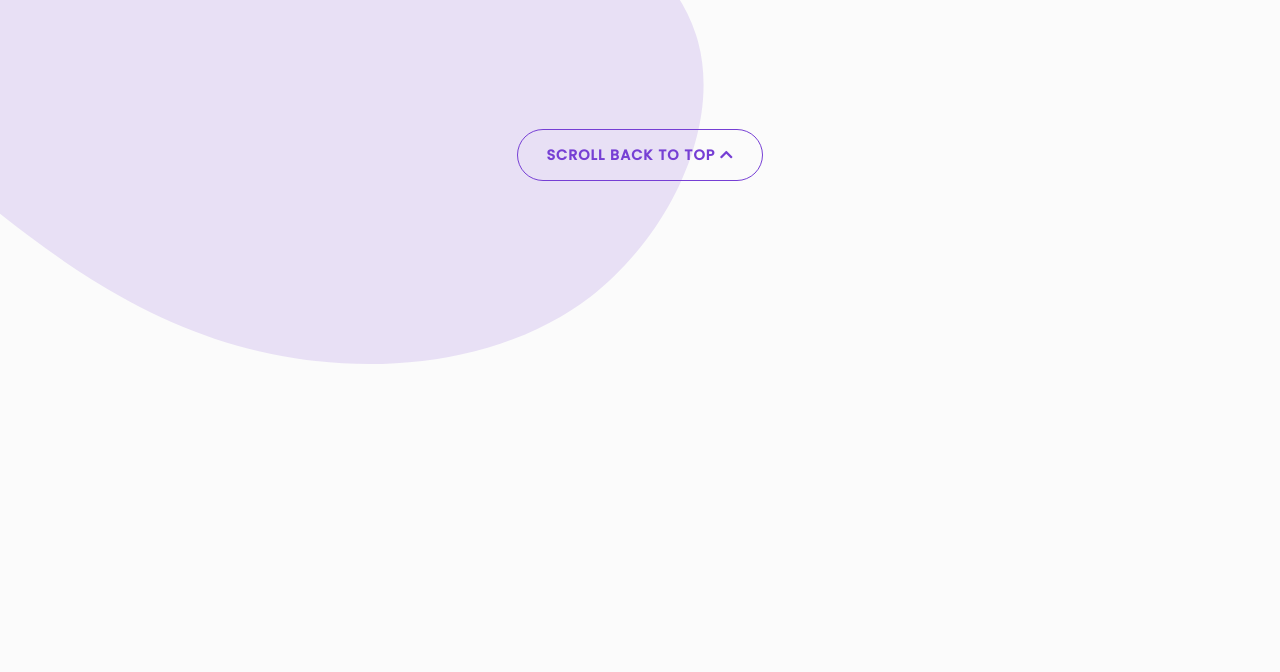
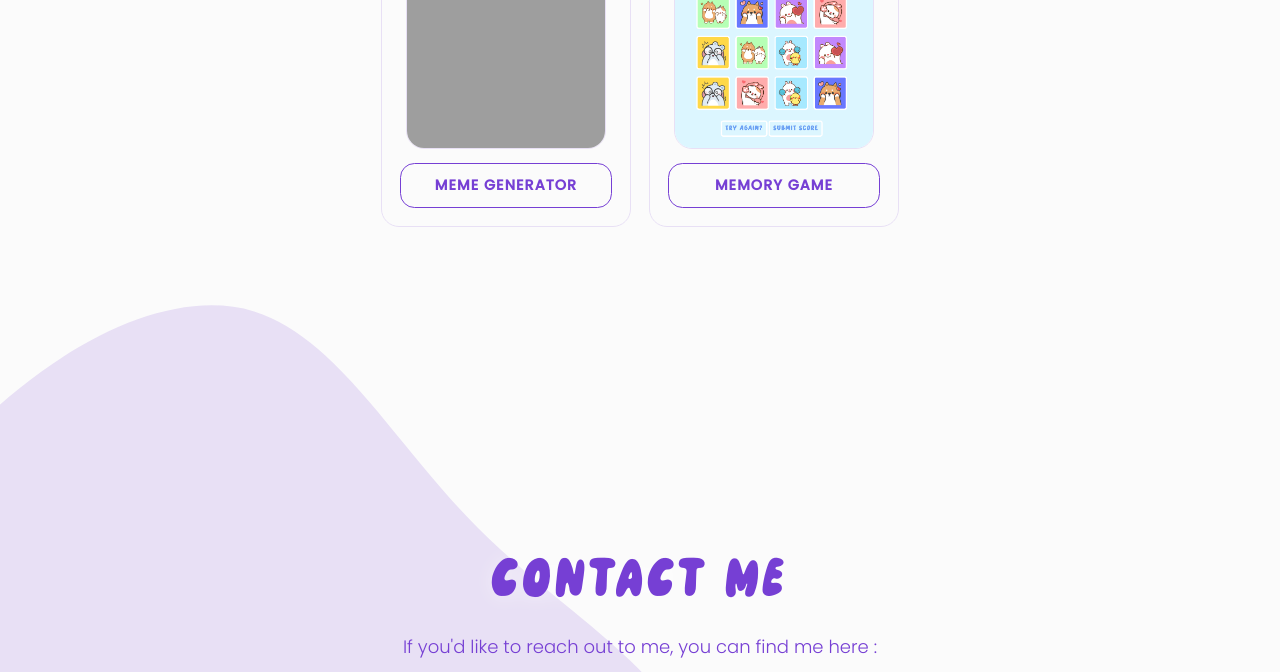
Before and after one commit to dia-nguyen/personal-website, a plain HTML site: page index.html in a window 1280 px wide. Shown: the part 1794-2466 px from the top of the page. Before the commit the page ends 2400 px from the top, so only its background shows below. Drawn offline with Linux system fonts and the light colour scheme; grey boxes are pictures that could not be loaded.

Commit message:
Added projects tab and function that generates projects

```diff
--- a/index.html
+++ b/index.html
@@ -18,6 +18,7 @@
     <ul>
       <li><a href="#hero">Home</a></li>
       <li><a href="#about">About</a></li>
+      <li><a href="#projects">Projects</a></li>
       <li><a href="#contact">Contact</a></li>
       <li class="moon-container">
         <span class="helper">click me <i class="fas fa-arrow-right"></i></span>
@@ -70,6 +71,15 @@
     <img src="./assets/pic.png" class="bio-pic" alt="picture of Diane and her cat">
   </section>
 
+  <section id="projects">
+    <div class="content">
+      <h2>Projects</h2>
+      <p>Here are some assignments Diane has worked on so far at Rithm School.</p>
+      <div class="projects-wrapper">
+      </div>
+    </div>
+  </section>
+
   <section id="contact">
     <svg style="left:-25%" class="blob float" viewBox="0 0 200 200" width="1200" height="1200"
       xmlns="http://www.w3.org/2000/svg">
--- a/main.css
+++ b/main.css
@@ -137,6 +137,7 @@ nav {
   font-size: 1.25em;
   position: fixed;
   width: 100%;
+  z-index: 5;
 }
 
 nav ul {
@@ -195,6 +196,98 @@ section p {
   margin: 1em;
 }
 
+#projects p {
+  text-align: center;
+}
+
+#projects .projects-wrapper {
+  display: flex;
+  flex-wrap: wrap;
+  align-items: center;
+  justify-content: center;
+  margin-top: 2em;
+}
+
+#projects .project {
+  border-radius: 1em;
+  border: 1px solid var(--accent);
+  padding: 1em;
+  width: 250px;
+  height: auto;
+  margin: 0.5em;
+}
+
+#projects .project .btn {
+  width: 100%;
+}
+
+#projects .project .img-preview {
+  position: relative;
+  width: 200px;
+  height: 200px;
+  border-radius: 1em;
+  display: block;
+  margin: auto;
+}
+
+#projects .project .img-preview::before,
+#projects .project .img-preview::after {
+  position: absolute;
+  width: 100%;
+  height: 100%;
+  top: 0;
+  right: 0;
+  left: 0;
+  bottom: 0;
+  color: var(--light);
+  transition: all 0.5s ease-in-out;
+  opacity: 0;
+}
+
+#projects .project .img-preview::before {
+  content: "";
+  background-color: var(--primary);
+  border-radius: 1em;
+  z-index: 1;
+}
+
+#projects .project .img-preview::after {
+  content: "\f00e";
+  display: flex;
+  font-weight: 900;
+  align-items: center;
+  justify-content: center;
+  z-index: 2;
+  font-family: "Font Awesome 5 Free";
+  font-size: 2em;
+  -webkit-font-smoothing: antialiased;
+  font-style: normal;
+  font-variant: normal;
+  text-rendering: auto;
+  line-height: 1;
+}
+
+#projects .project .img-preview:hover::before {
+  opacity: 0.8;
+}
+
+#projects .project .img-preview:hover::after {
+  opacity: 1;
+}
+
+#projects .project img {
+  width: 100%;
+  height: 100%;
+  object-fit: cover;
+  position: relative;
+  border-radius: 1em;
+  border: 1px solid var(--accent);
+}
+
+#projects .project .btn {
+  border-radius: 1em;
+}
+
 /* Social Icons Styling */
 .socials {
   list-style: none;
@@ -224,7 +317,7 @@ section p {
   left: 0;
   right: 0;
   bottom: 0;
-  z-index: 3;
+  z-index: 10;
 }
 
 .light-box:target {
--- a/main.js
+++ b/main.js
@@ -1,4 +1,8 @@
 "use strict";
+
+const PROJECT_IMG_PATH = "./assets";
+const PROJECT_URL_PATH = "https://dianguyen95.github.io";
+const projectsList = ["meme-generator", "memory-game"];
 
 /** Changes subheading text in a cycle */
 function changeSubheader() {
@@ -43,8 +47,27 @@ function lightSwitch() {
   });
 }
 
+/** Creates divs and appends to projects section per project in projectsList */
+function generateProjects() {
+  projectsList.forEach((project) => {
+    let div = document.createElement("div");
+    let title = project.replace(/-/g, " ");
+    div.classList.add(project, "project");
+    div.innerHTML = `
+      <a href="#${project}" class="img-preview"><img src="${PROJECT_IMG_PATH}/${project}.png" alt=""></a>
+      <a href="${PROJECT_URL_PATH}/${project}" target="_blank" class="btn">${title}</a>
+      <a href="#projects" class="light-box" id="${project}">
+      <span style="background-image: url('${PROJECT_IMG_PATH}/${project}.png')"></span>
+    </a>
+    `;
+    let projects = document.querySelector(".projects-wrapper");
+    projects.append(div);
+  });
+}
+
 /** Initialize functions when DOM is loaded */
 document.addEventListener("DOMContentLoaded", function (event) {
   changeSubheader();
   lightSwitch();
+  generateProjects();
 });
```
Also changed, not shown: assets/memory-game.png (added), 1 other file.
